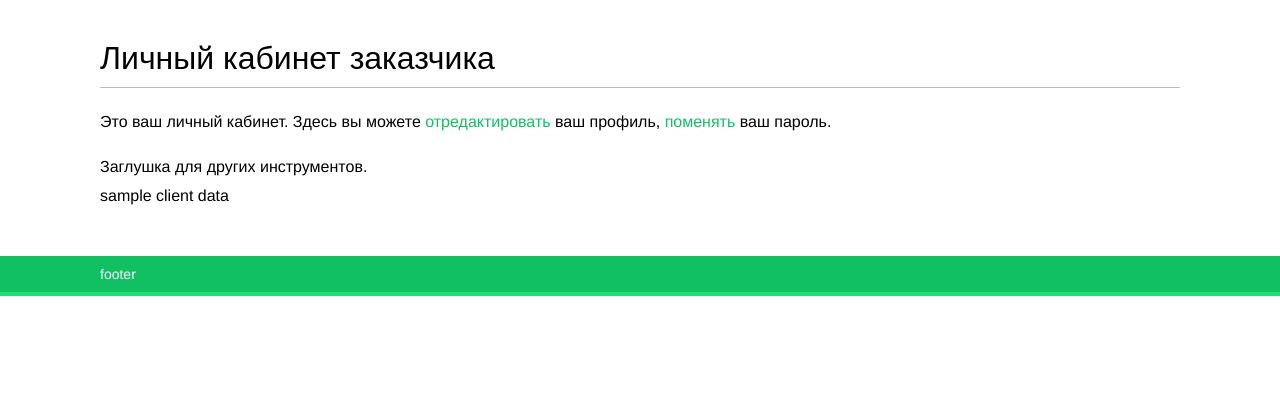
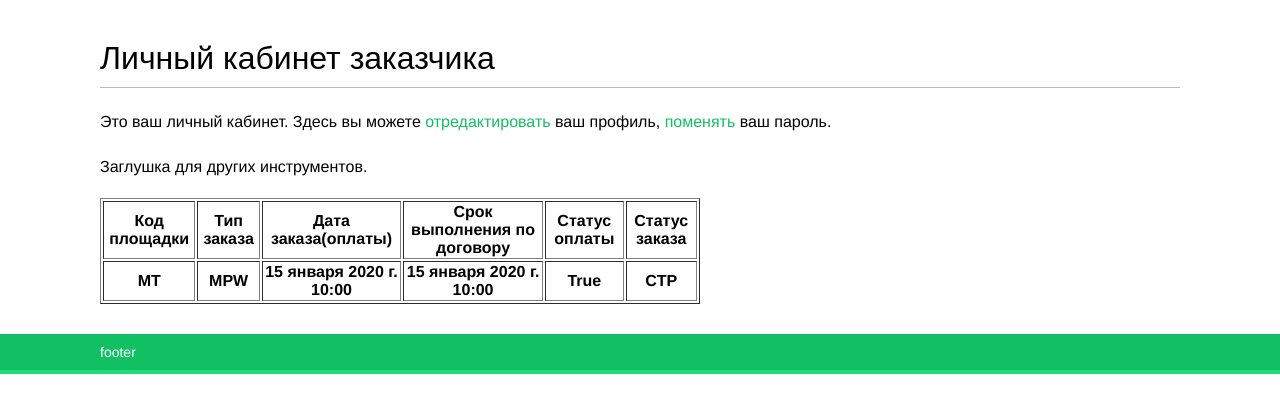
Before and after one commit to VlIsLavead/chip-platform-to-vps, a Django app: page /account/ in a window 1280 px wide. Shown: the part 48-461 px from the top of the page. Run offline with Django 4.2, Linux system fonts and the light colour scheme; a user stored in the database is signed in; tables that the repository leaves empty hold one stand-in row (values such as "Sample post"); lists and menus that the app fills with data are empty; parts of the project's set-up code (start-up, migrations or seed data) failed here and were passed over; some web fonts are replaced.

Commit message:
create html table

```diff
--- a/account/forms/__init__.py
+++ b/account/forms/__init__.py
@@ -1,6 +1,6 @@
 from django import forms
 from django.contrib.auth.models import User
-from ..models import Profile
+from ..models import Profile, Order
 
 
 class LoginForm(forms.Form):
@@ -38,8 +38,8 @@ class UserEditForm(forms.ModelForm):
 
     def clean_email(self):
         data = self.cleaned_data['email']
-        qs = User.objects.exclude(id=self.instance.id)\
-                         .filter(email=data)
+        qs = User.objects.exclude(id=self.instance.id) \
+            .filter(email=data)
         if qs.exists():
             raise forms.ValidationError('Email already in use.')
         return data
@@ -49,3 +49,20 @@ class ProfileEditForm(forms.ModelForm):
     class Meta:
         model = Profile
         fields = ['date_of_birth', 'photo']
+
+
+class OrderEditForm(forms.ModelForm):
+    class Meta:
+        model = Order
+        fields = ['platform_code', 'order_type', 'order_date',
+                  'runtime',
+                  'payment_status',
+                  'order_status'
+
+                  ]
+
+
+class NDASignature(forms.ModelForm):
+    class Meta:
+        model = Profile
+        fields = ['NDA_signature']
--- a/account/models/__init__.py
+++ b/account/models/__init__.py
@@ -17,9 +17,42 @@ class Profile(models.Model):
     date_of_birth = models.DateField(blank=True, null=True)
     photo = models.ImageField(upload_to='users/%Y/%m/%d/', blank=True)
     role = models.ForeignKey(Role, on_delete=models.CASCADE)
+    company_name = models.CharField('Наименование компании заказчика', blank=False, null=False, max_length=200)
+    NDA_signature = models.BooleanField('Подписанное NDA', blank=False, null=False, )
 
     created_at = models.DateTimeField(blank=True, null=True, auto_now_add=True)
     deleted_at = models.DateTimeField(blank=True, null=True)
 
     def __str__(self):
         return f'Профиль {self.user.username}'
+
+
+class Order(models.Model):
+    class Platform_codes(models.TextChoices):
+        MT = 'MT', 'MT',
+        KI = 'KI', 'KI',
+
+    class Order_types(models.TextChoices):
+        MPW = 'MPW', 'MPW',
+        REP = 'REP', 'Повтор',
+        ENG = 'ENG', 'Инженерный'
+
+    class Order_statuses(models.TextChoices):
+        CTP = 'CTP', 'Проверка топологии',
+        PSF = 'PSF', 'Формирование запуска',
+        PRD = 'PRD', 'Производство'
+        SHP = 'SHP', 'Отгрузка'
+        SHD = 'SHD', 'Отгружен'
+
+    user_creator = models.ForeignKey(Profile, on_delete=models.CASCADE, null=False, )
+    platform_code = models.CharField('Код площадки', choices=Platform_codes.choices, default=Platform_codes.MT,
+                                     blank=False, null=False, max_length=200)
+    order_type = models.CharField('Тип заказа', choices=Order_types.choices, default=Order_types.ENG, blank=False,
+                                  null=False, max_length=200)
+    order_date = models.DateTimeField('Дата заказа(оплаты)', blank=False, null=False)
+    runtime = models.DateTimeField('Срок выполнения по договору', blank=False, null=False)
+    payment_status = models.BooleanField('Статус оплаты', blank=False, null=False, )
+    order_status = models.CharField('Статус заказа', choices=Order_statuses.choices, default=Order_statuses.CTP,
+                                    blank=False, null=False, max_length=200)
+
+    created_at = models.DateTimeField(blank=True, null=True, auto_now_add=True)
--- a/account/templates/account/dashboard_client.html
+++ b/account/templates/account/dashboard_client.html
@@ -12,6 +12,28 @@
         ваш пароль.
     </p>
     <p>
-        Заглушка для других инструментов.<br>{{ data }}
+        Заглушка для других инструментов.<br>
+
     </p>
+
+  <table  border="1" width="600">
+    <tr>
+
+      <th scope="col">Код площадки</th>
+      <th scope="col">Тип заказа</th>
+      <th scope="col">Дата заказа(оплаты)</th>
+      <th scope="col">Срок выполнения по договору</th>
+      <th scope="col">Статус оплаты</th>
+      <th scope="col">Статус заказа</th>
+    </tr>
+      {% for line in data %}
+          <tr>
+        {% for column in line %}
+            <th scope="col">{{column.value}}</th>
+
+    {% endfor %}
+          </tr>
+    {% endfor %}
+
+  </table>
 {% endblock %}
--- a/account/views/__init__.py
+++ b/account/views/__init__.py
@@ -3,9 +3,9 @@ from django.shortcuts import render, redirect
 from django.contrib.auth import authenticate, login, logout
 from django.contrib.auth.decorators import login_required
 from django.contrib import messages
-
-from ..forms import LoginForm, UserRegistrationForm, UserEditForm, ProfileEditForm
-from ..models import Profile
+from django.forms import formset_factory
+from ..forms import LoginForm, UserRegistrationForm, UserEditForm, ProfileEditForm, OrderEditForm
+from ..models import Profile, Order
 
 
 def user_login(request):
@@ -46,10 +46,94 @@ def dashboard(request):
 
 
 def _dashboard_client(request):
+
+    order_get = list(Order.objects.filter().values())
+    print(order_get)
+
+    OrderFormSet = formset_factory(OrderEditForm, max_num=len(order_get)-1)
+
+    empty = """<div>
+    <label for="id_form-__prefix__-platform_code">Код площадки:</label>
+
+
+
+<select name="form-__prefix__-platform_code" id="id_form-__prefix__-platform_code">
+  <option value="" selected></option>
+
+</select>
+
+</div>
+
+  <div>
+    <label for="id_form-__prefix__-order_type">Тип заказа:</label>
+
+
+
+<select name="form-__prefix__-order_type" id="id_form-__prefix__-order_type">
+  <option value="">""</option>
+
+
+</select>
+
+</div>
+
+  <div>
+    <label for="id_form-__prefix__-order_date">""</label>
+
+
+
+<input type="text" name="form-__prefix__-order_date" id="id_form-__prefix__-order_date">
+
+</div>
+
+  <div>
+    <label for="id_form-__prefix__-runtime">Срок выполнения по договору:</label>
+
+
+
+<input type="text" name="form-__prefix__-runtime" id="id_form-__prefix__-runtime">
+
+</div>
+
+  <div>
+    <label for="id_form-__prefix__-payment_status">Статус оплаты:</label>
+
+
+
+<input type="checkbox" name="form-__prefix__-payment_status" id="id_form-__prefix__-payment_status">
+
+</div>
+
+  <div>
+    <label for="id_form-__prefix__-order_status">Статус заказа:</label>
+
+
+
+<select name="form-__prefix__-order_status" id="id_form-__prefix__-order_status">
+  <option value="CTP" selected>Проверка топологии</option>
+
+  <option value="PSF">Формирование запуска</option>
+
+  <option value="PRD">Производство</option>
+
+  <option value="SHP">Отгрузка</option>
+
+  <option value="SHD">Отгружен</option>
+
+</select>
+
+
+
+</div>
+"""
+    OrderFormSet.empty_form = empty
+    order_formset = OrderFormSet(initial=list(order_get))
+    print(order_formset.empty_form)
+
     return render(
         request,
         'account/dashboard_client.html',
-        {'section': 'dashboard', 'data': 'sample client data'},
+        {'section': 'dashboard', 'data': order_formset},
     )
 
 
--- a/requirements.txt
+++ b/requirements.txt
@@ -1,3 +1,3 @@
 Django
-django-admin
+//django-admin
 Pillow
```
Also changed, not shown: account/migrations/0001_initial.py.
